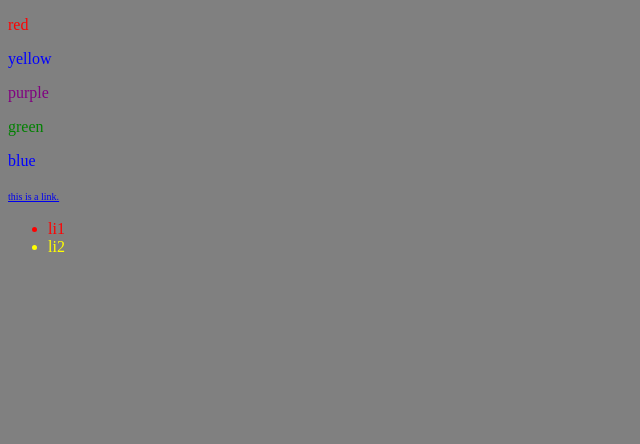
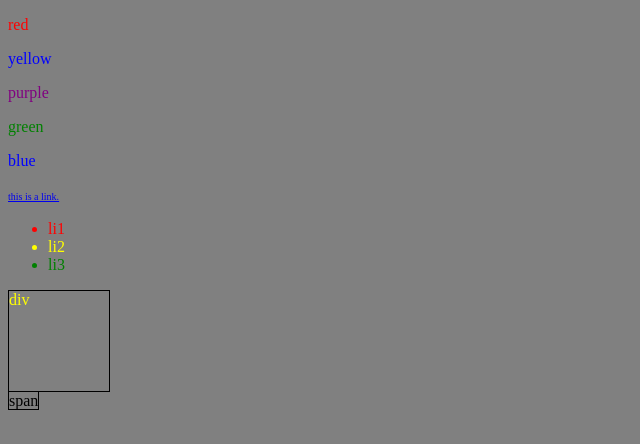
Before and after one commit to echoechoin/php_study, a plain HTML site: page HTMLCode/lesson003.html in a window 1280 px wide. Shown: the whole page, without its empty margins (0-640 px from the left). Drawn offline with Linux system fonts and the light colour scheme.

Commit message:
common update

```diff
--- a/HTMLCode/lesson003.css
+++ b/HTMLCode/lesson003.css
@@ -42,3 +42,8 @@ a:active{
 ul .li1{
 	color: red;
 }
+
+/* 子代选择器 */
+ul>.li3{
+	color:green;
+}
--- a/HTMLCode/lesson003.html
+++ b/HTMLCode/lesson003.html
@@ -22,6 +22,9 @@
 	<ul>
 		<li class="li1">li1</li>
 		<li class="li2">li2</li>
+		<li class="li3">li3</li>
 	</ul>
+	<div style="width:100px;height:100px;border:1px solid black;">div</div>
+	<span style="border:1px solid black">span</span>
 </body>
 </html>
```
Also changed, not shown: 3 other files.
